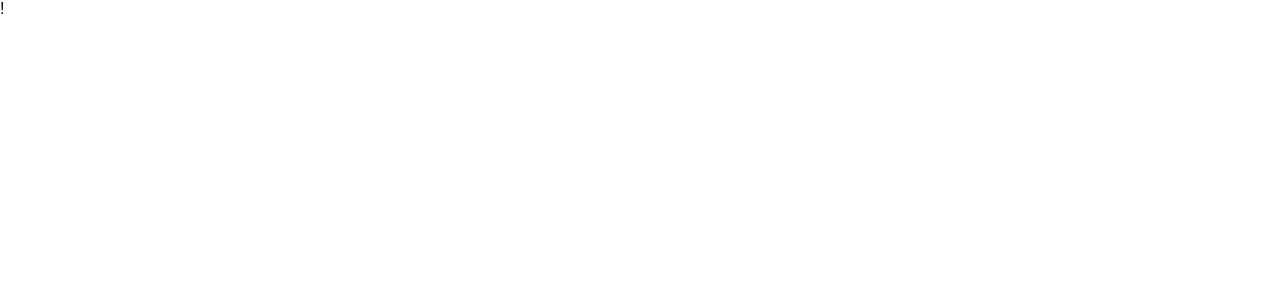
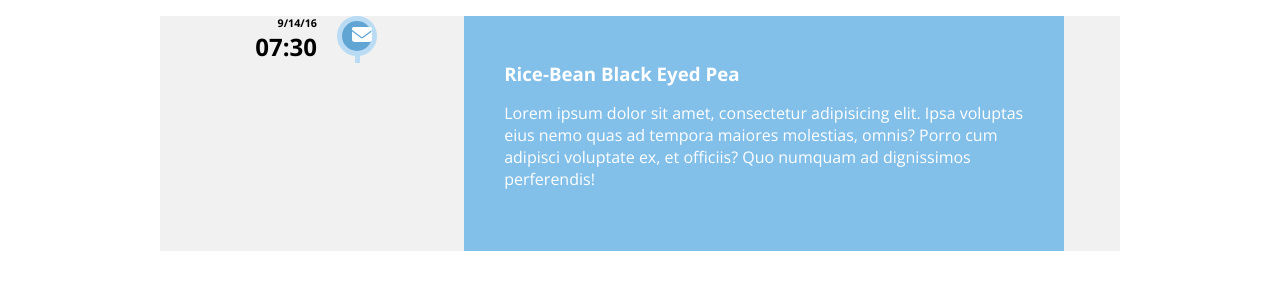
Before and after one commit to imarrsh/1.3-vertical-timeline, a plain HTML site: page index.html in a window 1280 px wide. Drawn offline with nearby package versions, Linux system fonts and the light colour scheme.

Commit message:
renamed reset.css to normalize.css and added more styles

```diff
--- a/index.html
+++ b/index.html
@@ -1,14 +1,48 @@
-!<!DOCTYPE html>
+<!DOCTYPE html>
 <html>
   <head>
     <meta charset="utf-8">
     <title>Vertical Timeline</title>
 
-    <link rel="stylesheet" href="reset.css">
+    <!-- Font Awesome CDN -->
+    <script src="https://use.fontawesome.com/2eb4742678.js"></script>
+
+    <link href="https://fonts.googleapis.com/css?family=Open+Sans:300,400,600,700" rel="stylesheet">
+    <link rel="stylesheet" href="styles.css" media="screen" charset="utf-8">
+
+    <link rel="stylesheet" href="normalize.css">
     <link rel="stylesheet" href="styles.css">
 
   </head>
   <body>
 
+    <!-- section.container>ul.timeline>li.timeline-event>(.event-info>i.event-icon+h6+h2)+(article.event-detail>h3+p) - cha-ching! -->
+
+  <section class="container">
+    <ul class="timeline">
+
+      <li class="timeline-event">
+
+        <div class="event-info">
+          <span class="event-icon">
+            <i class="fa fa-envelope"></i>
+          </span>
+          <h6 class="event-date">9/14/16</h6>
+          <h2 class="event-timestamp">07:30</h2>
+        </div>
+
+        <article class="event-detail">
+          <div class="event-card">
+            <h3>Rice-Bean Black Eyed Pea</h3>
+            <p>Lorem ipsum dolor sit amet, consectetur adipisicing elit. Ipsa voluptas eius nemo quas ad tempora maiores molestias, omnis? Porro cum adipisci voluptate ex, et officiis? Quo numquam ad dignissimos perferendis!</p>
+          </div>
+        </article>
+
+      </li>
+
+    </ul>
+
+  </section>
+
   </body>
 </html>
--- a/styles.css
+++ b/styles.css
@@ -0,0 +1,68 @@
+* {
+  box-sizing: border-box;
+}
+
+body {
+  font-family: 'Open Sans', Arial, sans-serif;
+}
+
+h1, h2, h3,
+h4, h5, h6 {
+  margin: 0;
+}
+
+ img {
+   width: 100%;
+ }
+
+ ul {
+   padding: 0;
+   list-style: none;
+ }
+
+ .container {
+   background-color: #f1f1f1;
+   max-width: 960px;
+   margin: 0 auto;
+ }
+
+.timeline-event {
+}
+
+.event-info,
+.event-detail {
+  position: relative;
+  vertical-align: top;
+  display: inline-block;
+}
+
+.event-info {
+  width: 200px;
+  padding-right: 38px;
+  text-align: right;
+  border-right: 5px solid #B9DCF4;
+}
+
+.event-detail {
+  width: 600px;
+  margin-left: 100px
+}
+
+.event-card {
+  padding: 45px 40px;
+  background-color: #82BFE9;
+  color: #ffffff;
+}
+
+.event-icon {
+  color: #ffffff;
+  position: absolute;
+  top: 0;
+  right: -22px;
+  background-color: #61A5D4;
+  font-size: 20px;
+  width: 40px;
+  height: 40px;
+  border: 5px solid #B9DCF4;
+  border-radius: 50%;
+}
```
Also changed, not shown: normalize.css (renamed from reset.css).
